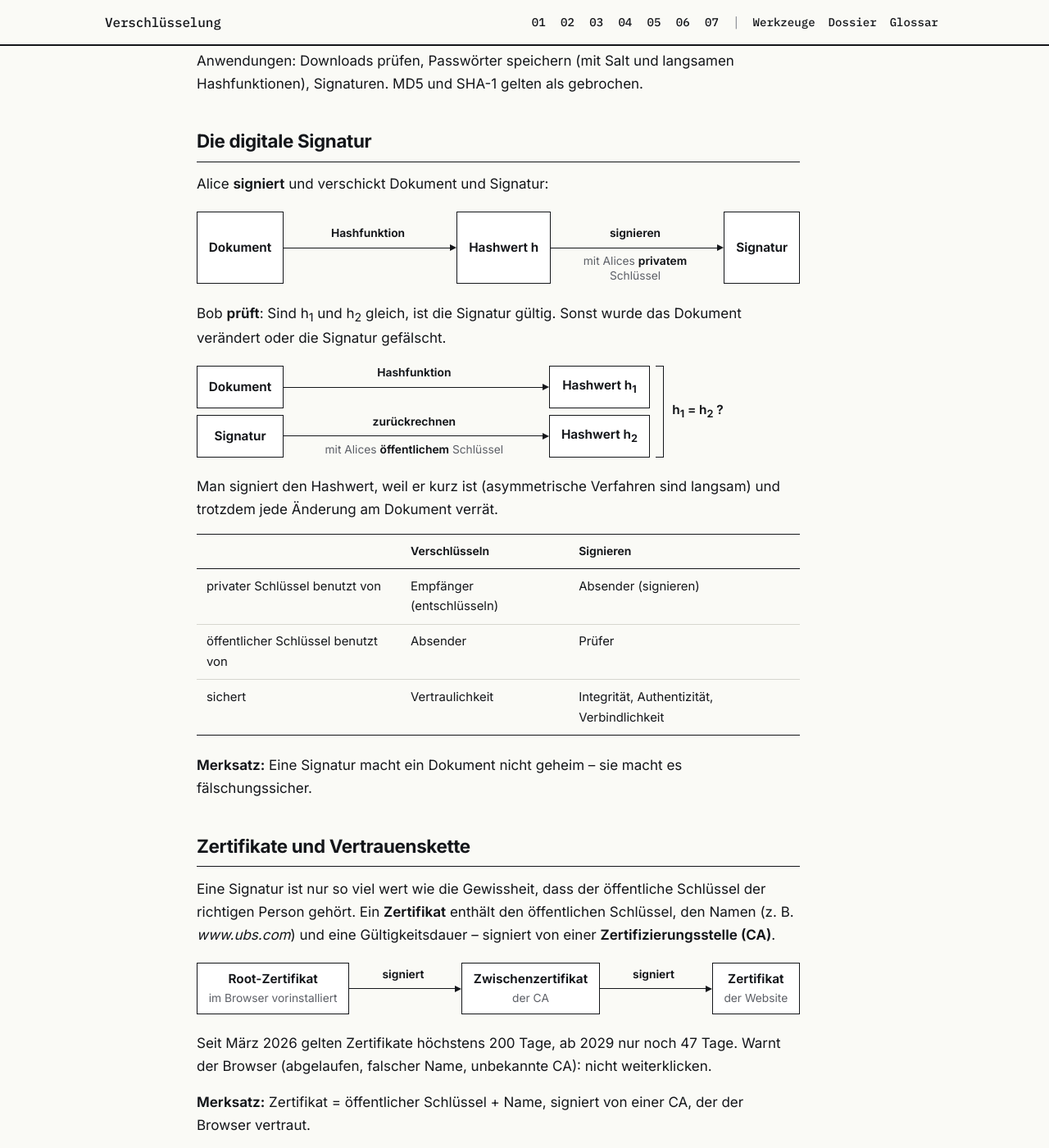
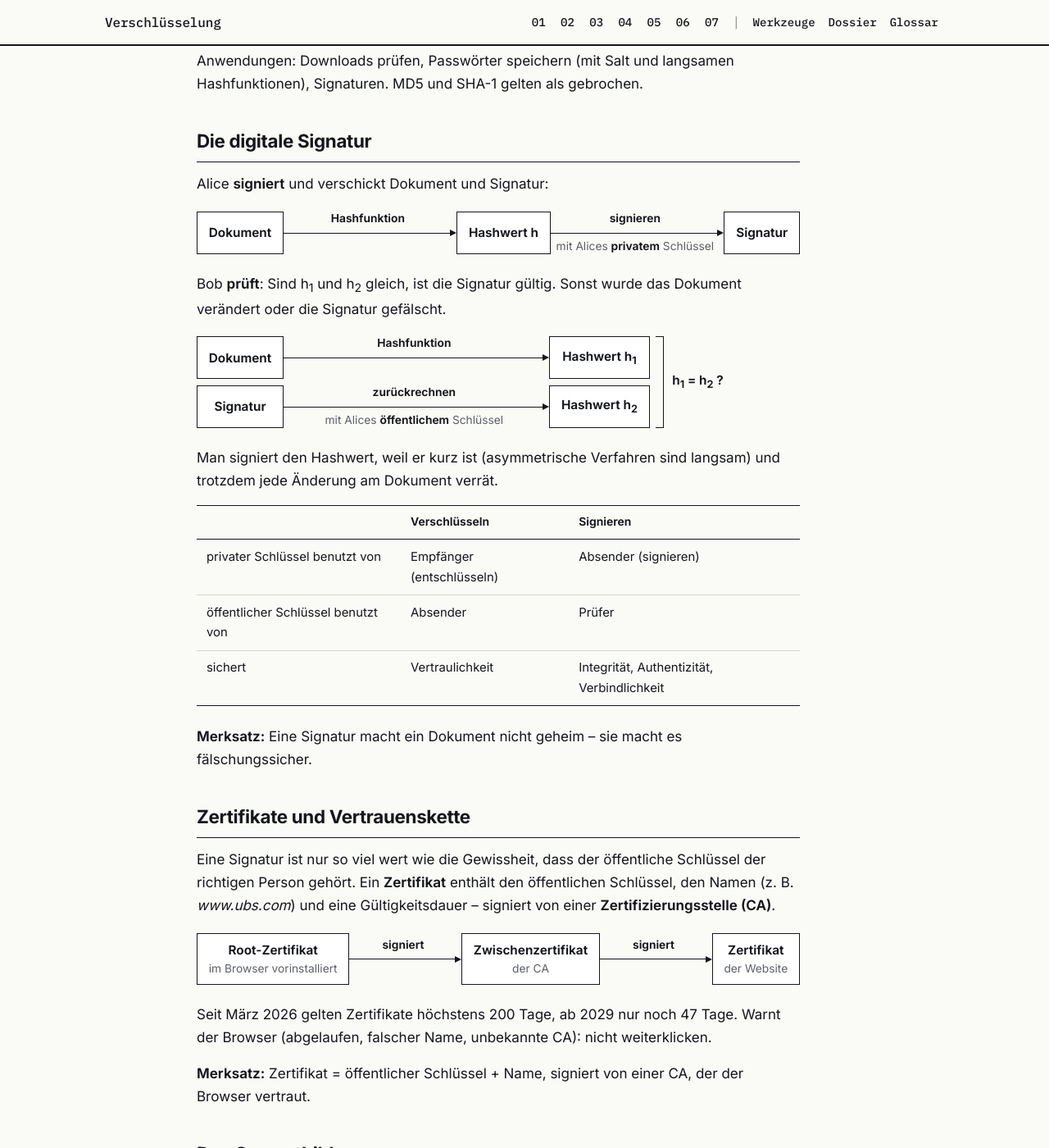
Before and after one commit to masta-nksa/Verschluesselung, a Jekyll site: the page built from lektionen/L5_Das_Wichtigste.md, in a window 1280 px wide and 1400 px high, scrolled down 1291 px. Shown: the whole window at 82% size. Built offline with Jekyll 4.4.1, drawn with Linux system fonts in a browser that asks for light colours; our own code applies the rules of GitHub Pages for plain Markdown files.

Commit message:
Schemas: Beschriftung der Pfeile bleibt auf breiten Bildschirmen einzeilig
Co-Authored-By: Claude Opus 5.5 <noreply@anthropic.com>

```diff
--- a/assets/css/unterricht.css
+++ b/assets/css/unterricht.css
@@ -1055,6 +1055,11 @@ select.luecke-feld option { background: var(--bg-elev); color: var(--text); }
   content: ""; grid-area: 2 / 1; justify-self: end;
   border-left: .65em solid var(--linie); border-top: .35em solid transparent; border-bottom: .35em solid transparent;
 }
+/* Auf breiten Bildschirmen bleibt die Beschriftung eines Pfeils auf einer
+   Zeile: Die Pfeile sind gleich lang, solange der Text Platz hat. */
+@media screen and (min-width: 52rem) {
+  .schema:not(.schema-paar) { grid-template-columns: auto minmax(max-content, 1fr) auto minmax(max-content, 1fr) auto; }
+}
 .schema-abzweig {
   grid-area: 2 / 2 / 3 / 5; justify-self: center; position: relative; margin-top: 1.1em;
   display: flex; flex-direction: column; align-items: center; text-align: center;
```
